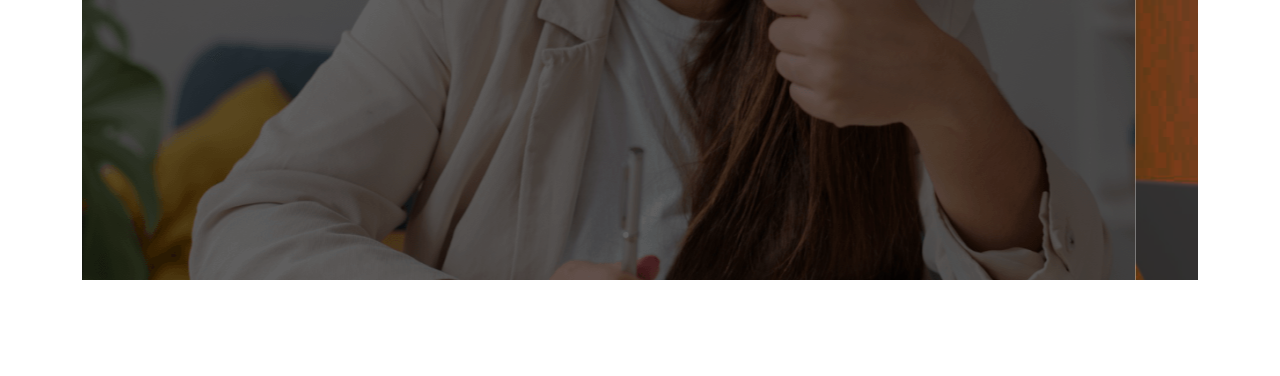
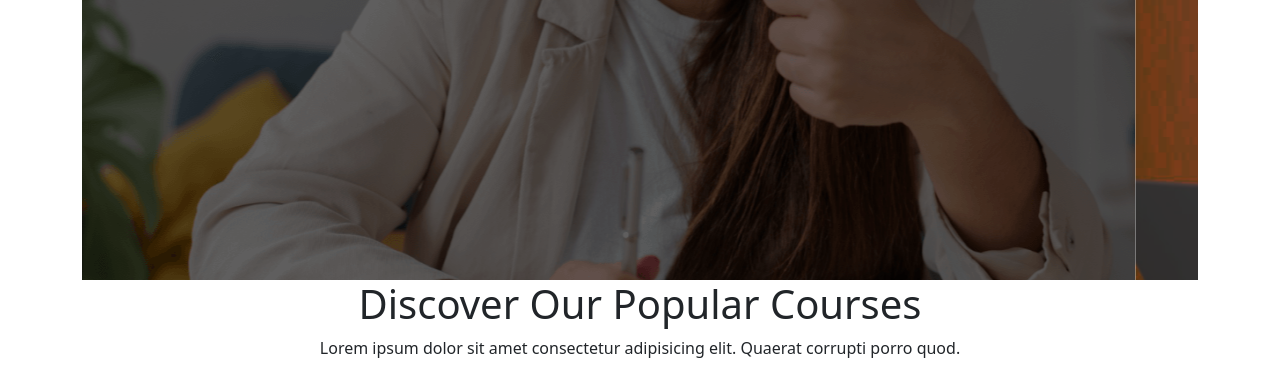
Before and after one commit to paulpollob/edTech-website, a plain HTML site: page index.html in a window 1280 px wide. Shown: the part 468-844 px from the top of the page. Before the commit the page ends 800 px from the top, so only its background shows below. Drawn offline with nearby package versions, Linux system fonts and the light colour scheme.

Commit message:
heading of courses done

```diff
--- a/index.html
+++ b/index.html
@@ -15,10 +15,6 @@
 
 <body class="container">
     <header>
-
-
-
-
 
         <!-- navbar start -->
         <nav>
@@ -152,6 +148,18 @@
 
 
 
+    <!-- courses start -->
+    <section>
+        <!-- heading of courses start -->
+        <div class = "text-center">
+            <h1>Discover Our Popular Courses</h1>
+            <p>Lorem ipsum dolor sit amet consectetur adipisicing elit. Quaerat corrupti porro quod.</p>
+        </div>
+        <!-- heading of courses end -->
+    </section>
+    <!-- courses end -->
+
+
 
 
 
```
